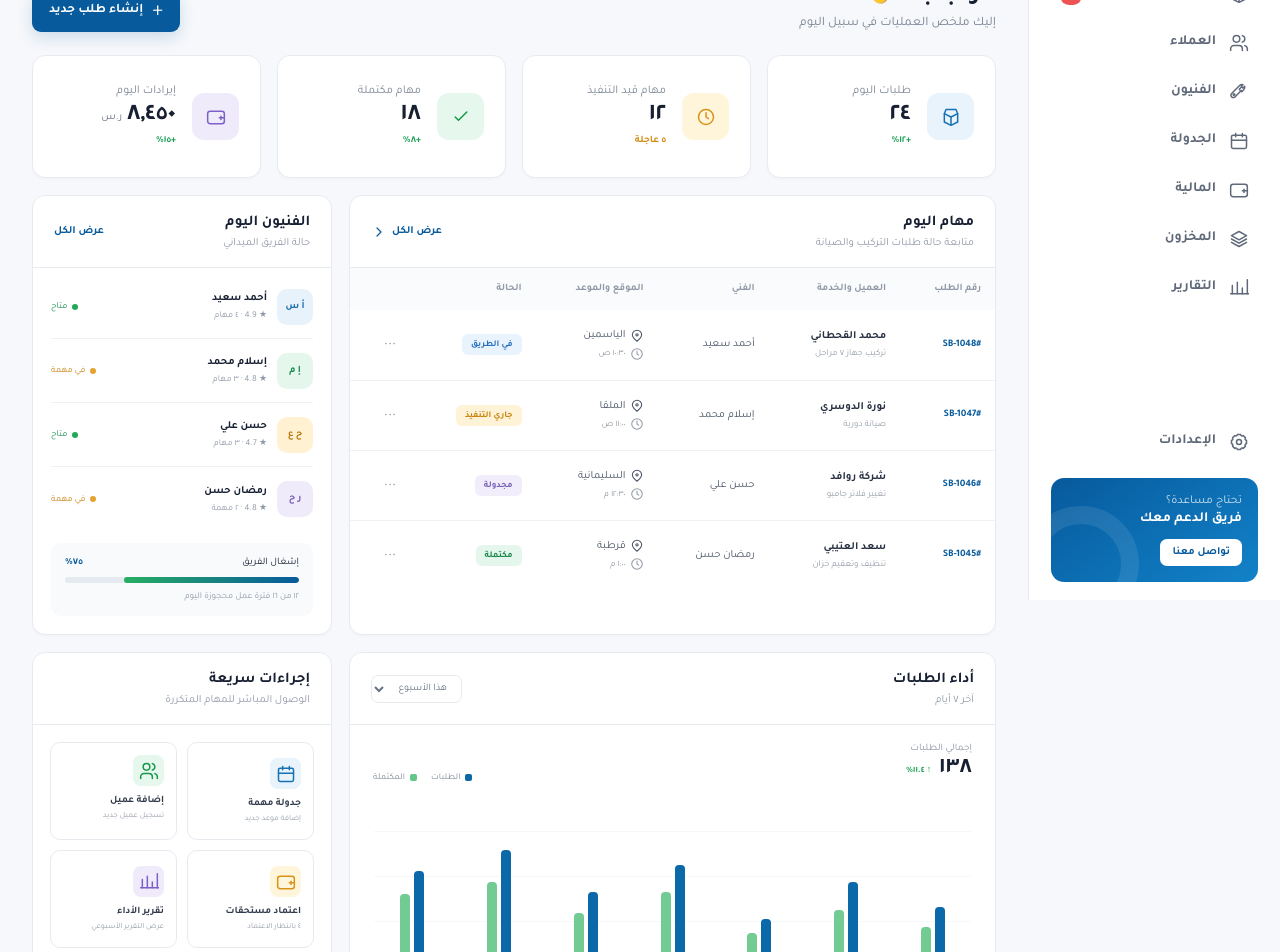
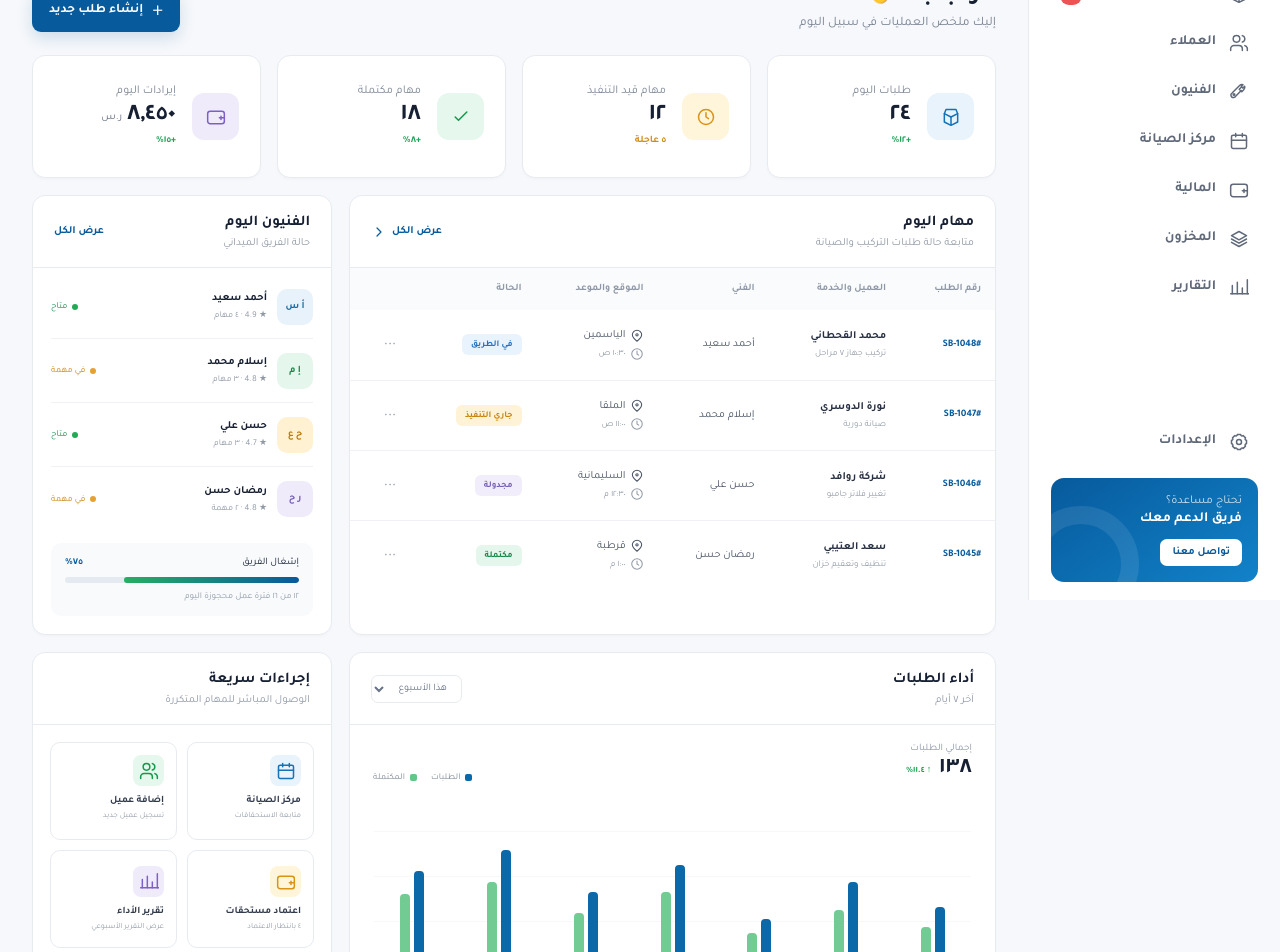
Before and after one commit to mdardash-star/sabeel-system, a Next.js app in the folder apps/admin/: page / in a window 1280 px wide. Shown: the part 200-1152 px from the top of the page. Built offline with nearby package versions, Linux system fonts and the light colour scheme; sample sign-in values are in the browser's storage.

Commit message:
feat(admin): link maintenance center

```diff
--- a/apps/admin/app/page.tsx
+++ b/apps/admin/app/page.tsx
@@ -44,7 +44,7 @@ const navItems: Array<{ label: string; icon: IconName; active?: boolean; badge?:
   { label: "الطلبات والمهام", icon: "orders", badge: 12 },
   { label: "العملاء", icon: "customers" },
   { label: "الفنيون", icon: "tech" },
-  { label: "الجدولة", icon: "calendar" },
+  { label: "مركز الصيانة", icon: "calendar" },
   { label: "المالية", icon: "wallet" },
   { label: "المخزون", icon: "inventory" },
   { label: "التقارير", icon: "reports" },
@@ -83,7 +83,7 @@ export default function Dashboard() {
         <nav className="nav" aria-label="التنقل الرئيسي">
           <p className="nav-label">القائمة الرئيسية</p>
           {navItems.map((item) => (
-            <a className={`nav-item${item.active ? " active" : ""}`} href={item.icon === "customers" ? "/customers" : "#"} key={item.label}>
+            <a className={`nav-item${item.active ? " active" : ""}`} href={item.icon === "customers" ? "/customers" : item.icon === "calendar" ? "/maintenance" : "#"} key={item.label}>
               <Icon name={item.icon} /><span>{item.label}</span>{item.badge && <b>{item.badge}</b>}
             </a>
           ))}
@@ -155,7 +155,7 @@ export default function Dashboard() {
             <article className="panel quick-panel">
               <div className="panel-head"><div><h2>إجراءات سريعة</h2><p>الوصول المباشر للمهام المتكررة</p></div></div>
               <div className="quick-grid">
-                <button><span className="blue"><Icon name="calendar"/></span><strong>جدولة مهمة</strong><small>إضافة موعد جديد</small></button>
+                <a className="quick-action-link" href="/maintenance"><span className="blue"><Icon name="calendar"/></span><strong>مركز الصيانة</strong><small>متابعة الاستحقاقات</small></a>
                 <a className="quick-action-link" href="/customers"><span className="green"><Icon name="customers"/></span><strong>إضافة عميل</strong><small>تسجيل عميل جديد</small></a>
                 <button><span className="amber"><Icon name="wallet"/></span><strong>اعتماد مستحقات</strong><small>٤ بانتظار الاعتماد</small></button>
                 <button><span className="violet"><Icon name="reports"/></span><strong>تقرير الأداء</strong><small>عرض التقرير الأسبوعي</small></button>
```
